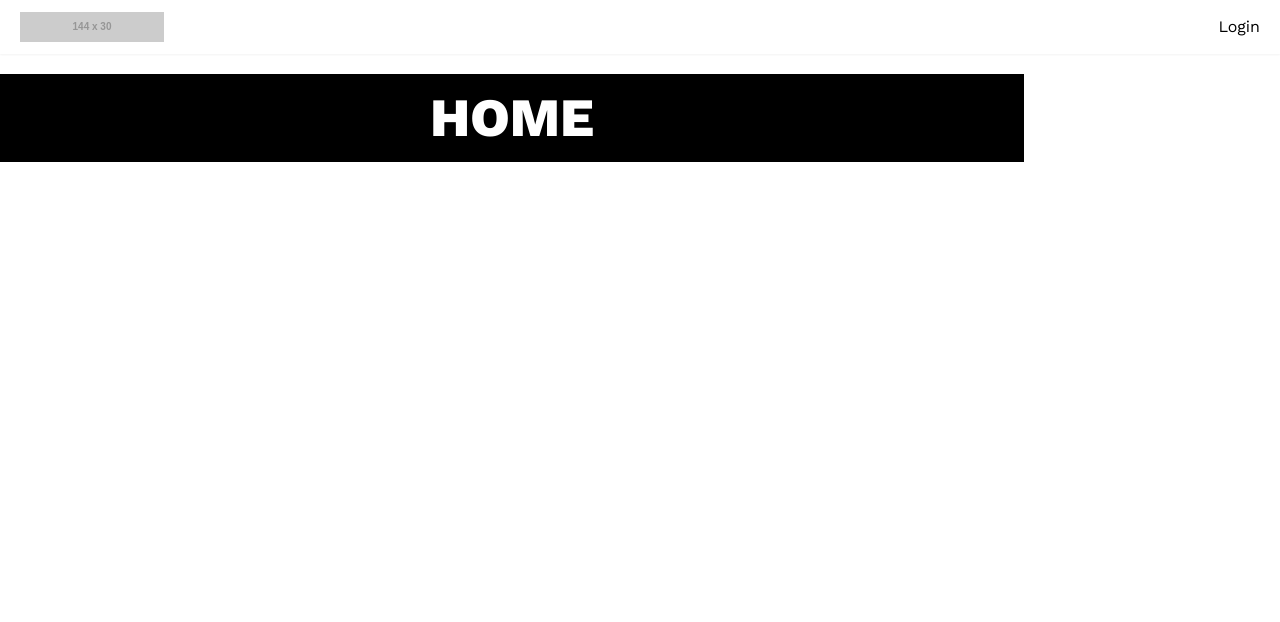
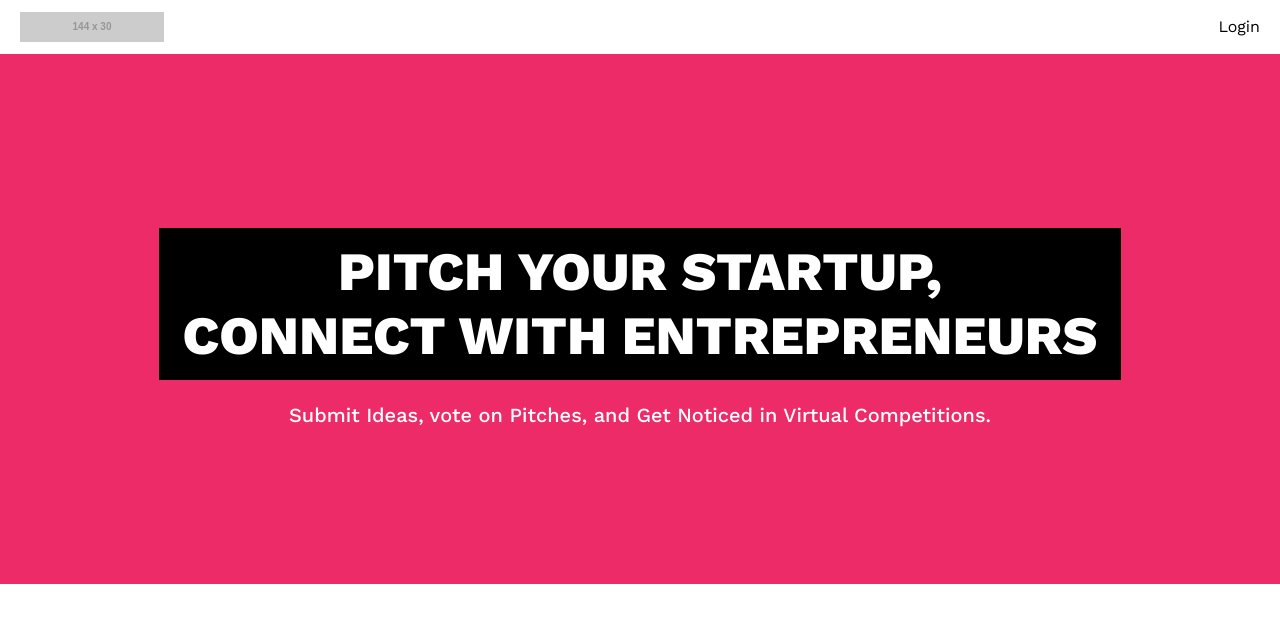
Before and after one commit to Lee-Ki-Bong/nextjs15-practice, a Next.js app: page / in a window 1280 px wide. Shown: the top 622 px of the page. Built offline with nearby package versions, Linux system fonts and the light colour scheme; no server answers.

Commit message:
📦 add Hero section

```diff
--- a/app/(root)/page.tsx
+++ b/app/(root)/page.tsx
@@ -3,7 +3,16 @@ import Image from "next/image";
 export default function Home() {
   return (
     <>
-      <h1 className="heading">HOME</h1>
+      <section className="pink_container">
+        <h1 className="heading">
+          Pitch Your Startup, <br /> Connect With Entrepreneurs
+        </h1>
+
+        <p className="sub-heading !max-w-3xl">
+          Submit Ideas, vote on Pitches, and Get Noticed in Virtual
+          Competitions.
+        </p>
+      </section>
     </>
   );
 }
```
